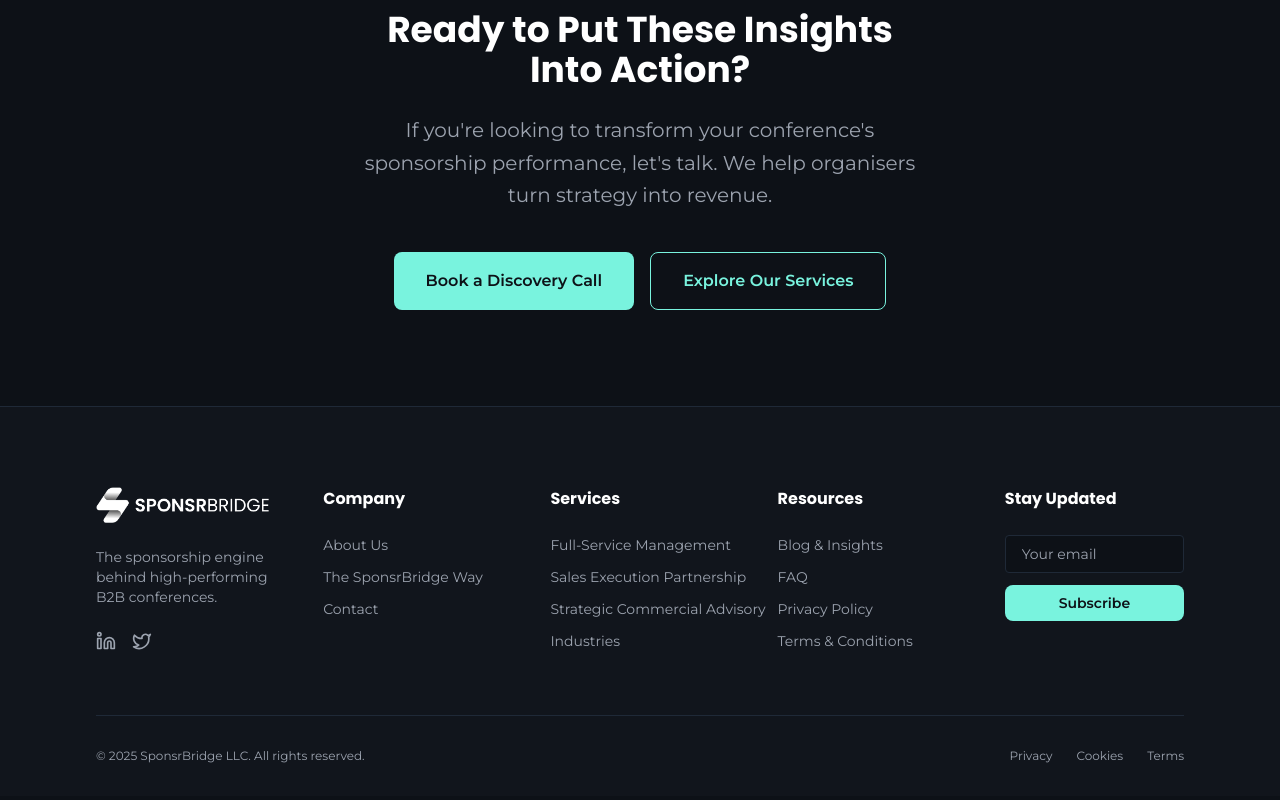
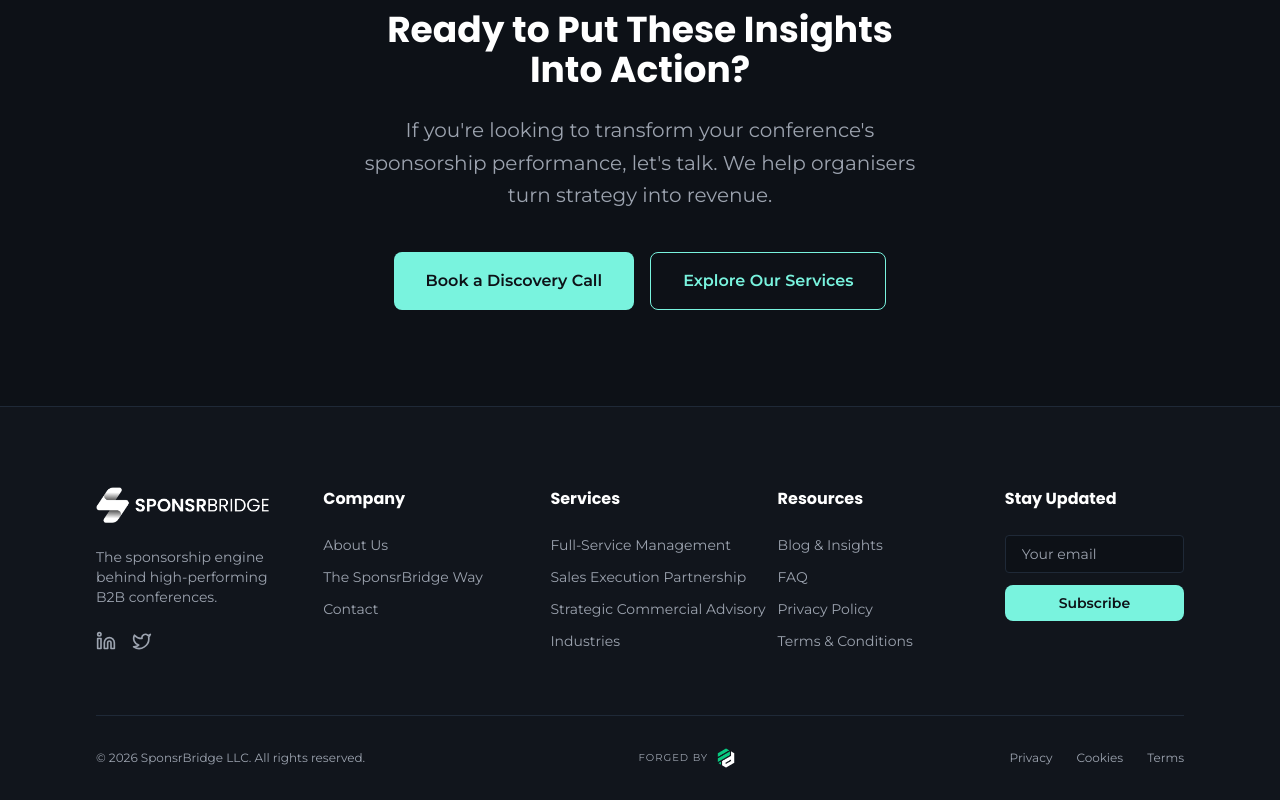
Before and after one commit to SponsrBridge/digital-platform-next, a Next.js app: page /insights in a window 1280 px wide. Shown: the part 1303-2103 px from the top of the page. Built offline with nearby package versions, Linux system fonts and the light colour scheme.

Commit message:
feat: update Footer component to display current year and enhance branding with dynamic logo

```diff
--- a/src/components/layout/Footer.tsx
+++ b/src/components/layout/Footer.tsx
@@ -6,11 +6,13 @@ import Link from 'next/link';
 import { Linkedin, Twitter } from 'lucide-react';
 import Logo from './Logo';
 import { useLenis } from '@/components/providers/SmoothScrollProvider';
+import { useTheme } from '@/components/providers/ThemeProvider';
 
 const Footer: React.FC = () => {
   const lenis = useLenis();
   const router = useRouter();
   const pathname = usePathname();
+  const { isDark } = useTheme();
 
   const scrollToHash = (hash: string) => {
     if (lenis) {
@@ -111,7 +113,19 @@ const Footer: React.FC = () => {
         </div>
 
         <div className="border-t border-brand-border pt-8 flex flex-col md:flex-row justify-between items-center gap-4 text-xs text-brand-muted">
-          <p>&copy; 2025 SponsrBridge LLC. All rights reserved.</p>
+          <div className="flex items-center gap-2">
+            <p>&copy; {new Date().getFullYear()} SponsrBridge LLC. All rights reserved.</p>
+          </div>
+          <span className="flex items-center tracking-widest text-[10px] gap-2">
+            FORGED BY
+            <a href="https://focaldive.io" target="_blank" rel="noopener noreferrer">
+              <img
+                src={isDark ? '/images/fd-dark.png' : '/images/fd-light.png'}
+                alt="FocalDive"
+                className="h-5 inline-block hover:opacity-80 transition-opacity"
+              />
+            </a>
+          </span>
           <div className="flex gap-6">
             <Link href="/privacy" className="hover:text-brand-text">Privacy</Link>
             <Link href="/privacy" className="hover:text-brand-text">Cookies</Link>
```
